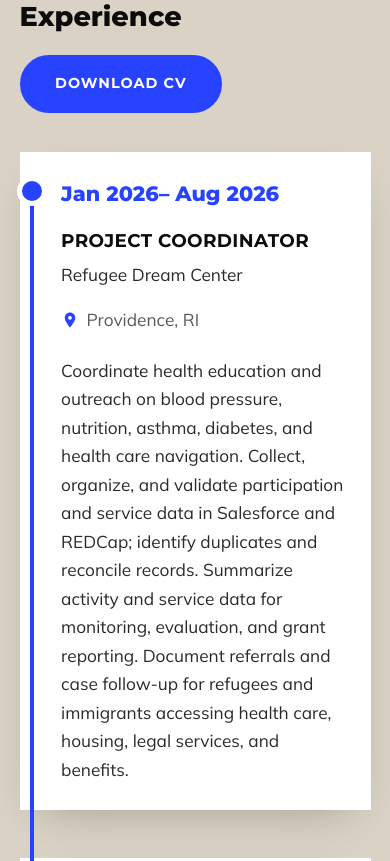
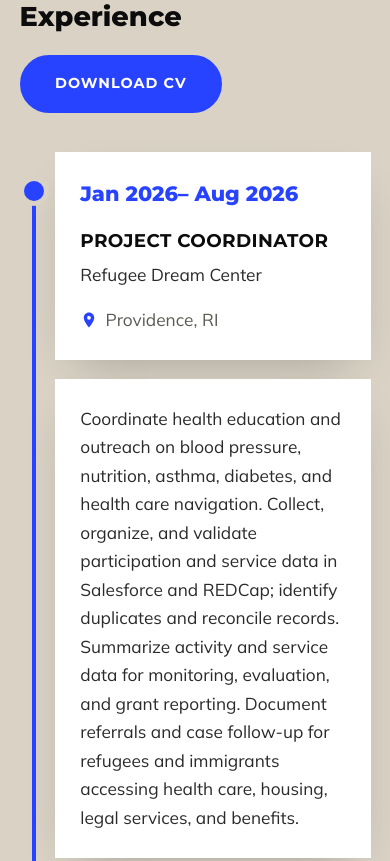
Before and after one commit to OBandeira/UEPortfolio, a plain HTML site: page index.html in a window 390 px wide. Shown: the part 1683-2544 px from the top of the page. Drawn offline with Linux system fonts and the light colour scheme.

Commit message:
Split experience entries into two boxes with timeline between
Co-Authored-By: Claude Sonnet 5.5 <noreply@anthropic.com>

```diff
--- a/index.html
+++ b/index.html
@@ -150,13 +150,10 @@
     .exp-row { display: flex; align-items: center; justify-content: space-between; gap: 1.5rem; margin-top: 3rem; flex-wrap: wrap; }
     .exp-row h3 { font-weight: 800; font-size: clamp(1.7rem, 4vw, 2.5rem); }
     :root { --rpad: clamp(1.6rem, 4vw, 2.8rem); }
-    .rcard {
-      background: var(--white); box-shadow: var(--card-sh); margin-top: 1.8rem;
-      padding: var(--rpad);
-      display: grid; grid-template-columns: 1fr 1.4fr; gap: clamp(1.5rem, 5vw, 4rem);
-    }
-    /* timeline: one continuous line runs through the cards beside the dates, with a dot level with each date */
-    :root { --tl-gap: 3rem; --tl-col: 20rem; --tl-cgap: 4rem; --tl-x: calc(var(--rpad) + var(--tl-col) + var(--tl-cgap) / 2); --tl-dot: calc(var(--rpad) + .85rem); }
+    .rcard { margin-top: 1.8rem; display: grid; grid-template-columns: 1fr 1.4fr; gap: clamp(1.5rem, 5vw, 4rem); }
+    .rleft, .rdesc { background: var(--white); box-shadow: var(--card-sh); padding: var(--rpad); }
+    /* timeline: two boxes side by side (details | description) with the line running down the gap between them */
+    :root { --tl-gap: 3rem; --tl-col: 25rem; --tl-cgap: 4rem; --tl-x: calc(var(--tl-col) + var(--tl-cgap) / 2); --tl-dot: calc(var(--rpad) + .85rem); }
     .rcard { position: relative; margin-top: var(--tl-gap); grid-template-columns: var(--tl-col) 1fr; column-gap: var(--tl-cgap); }
     .exp-row + .rcard { margin-top: 2.4rem; }
     .rcard::before {
@@ -169,7 +166,7 @@
     .rcard::after {
       content: ""; position: absolute; z-index: 2; left: calc(var(--tl-x) - 10px); top: calc(var(--tl-dot) - 10px);
       width: 20px; height: 20px; box-sizing: border-box; border-radius: 50%;
-      background: var(--white); border: 4px solid var(--blue); box-shadow: 0 0 0 5px var(--white);
+      background: var(--white); border: 4px solid var(--blue); box-shadow: 0 0 0 5px var(--beige);
     }
     .exp-row + .rcard::after { background: var(--blue); }
     .ryears { font-family: var(--font-head); font-weight: 800; color: var(--blue); font-size: 1.3rem; margin: 0 0 .9rem; }
@@ -270,8 +267,8 @@
 
     /* ---------------- RESPONSIVE ---------------- */
     @media (max-width: 860px) {
-      :root { --tl-x: calc(var(--rpad) / 2); }
-      .rcard { grid-template-columns: 1fr; row-gap: 1.4rem; padding-left: calc(var(--rpad) + 1rem); }
+      :root { --tl-x: .9rem; }
+      .rcard { grid-template-columns: 1fr; row-gap: 1.2rem; padding-left: 2.2rem; }
       .pcard { grid-template-columns: 1fr; }
       .pimg { min-height: 240px; order: 2; }
       .award-banner { grid-template-columns: 1fr; }
```
